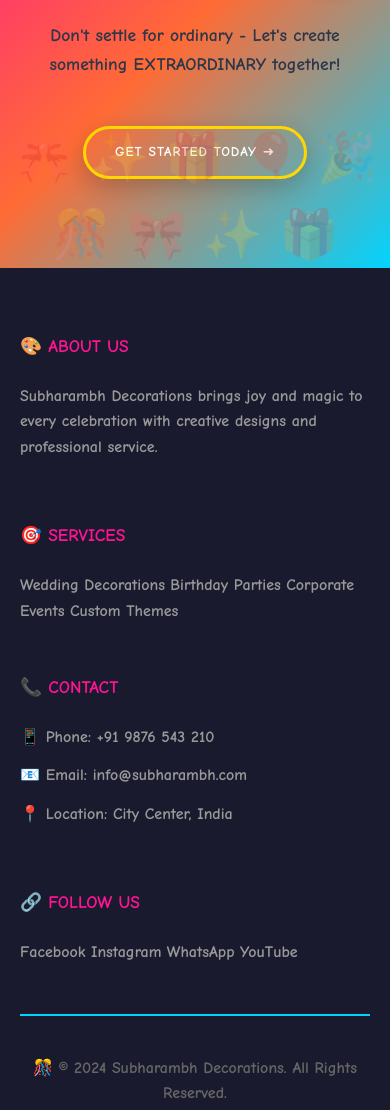
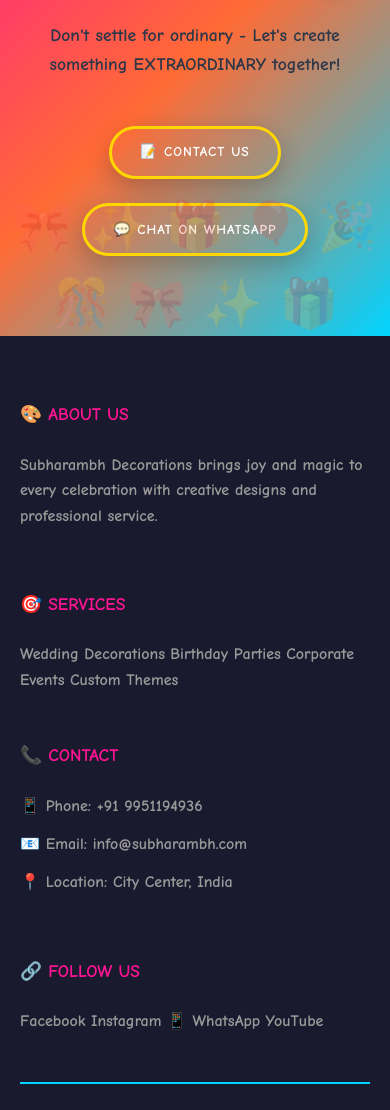
Before and after one commit to IamSajeev/subharambh-decorations, a plain HTML site: page index.html in a window 390 px wide. Shown: the part 9040-10150 px from the top of the page. Drawn offline with Linux system fonts and the light colour scheme.

Commit message:
Updated phone number to 9951194936 and added WhatsApp integration

```diff
--- a/index.html
+++ b/index.html
@@ -195,7 +195,10 @@
         <div class="container">
             <h2>🌟 Ready to Make Your Event Unforgettable? 🌟</h2>
             <p>Don't settle for ordinary - Let's create something EXTRAORDINARY together!</p>
-            <a href="contact.html" class="btn btn-outline">Get Started Today ➜</a>
+            <div style="display: flex; gap: 1.5rem; justify-content: center; flex-wrap: wrap; margin-top: 2rem;">
+                <a href="contact.html" class="btn btn-outline">📝 Contact Us</a>
+                <a href="https://wa.me/919951194936?text=Hi%20Subharambh!%20I%20want%20to%20book%20decoration%20services." target="_blank" class="btn btn-outline">💬 Chat on WhatsApp</a>
+            </div>
         </div>
     </section>
 
@@ -218,7 +221,7 @@
 
                 <div class="footer-section">
                     <h4>📞 Contact</h4>
-                    <p>📱 Phone: +91 9876 543 210</p>
+                    <p>📱 Phone: <a href="tel:+919951194936" style="color: inherit; text-decoration: none;">+91 9951194936</a></p>
                     <p>📧 Email: info@subharambh.com</p>
                     <p>📍 Location: City Center, India</p>
                 </div>
@@ -227,7 +230,7 @@
                     <h4>🔗 Follow Us</h4>
                     <a href="#facebook">Facebook</a>
                     <a href="#instagram">Instagram</a>
-                    <a href="#whatsapp">WhatsApp</a>
+                    <a href="https://wa.me/919951194936?text=Hi%20Subharambh!%20I%20want%20to%20book%20decoration%20services." target="_blank">📱 WhatsApp</a>
                     <a href="#youtube">YouTube</a>
                 </div>
             </div>
```
